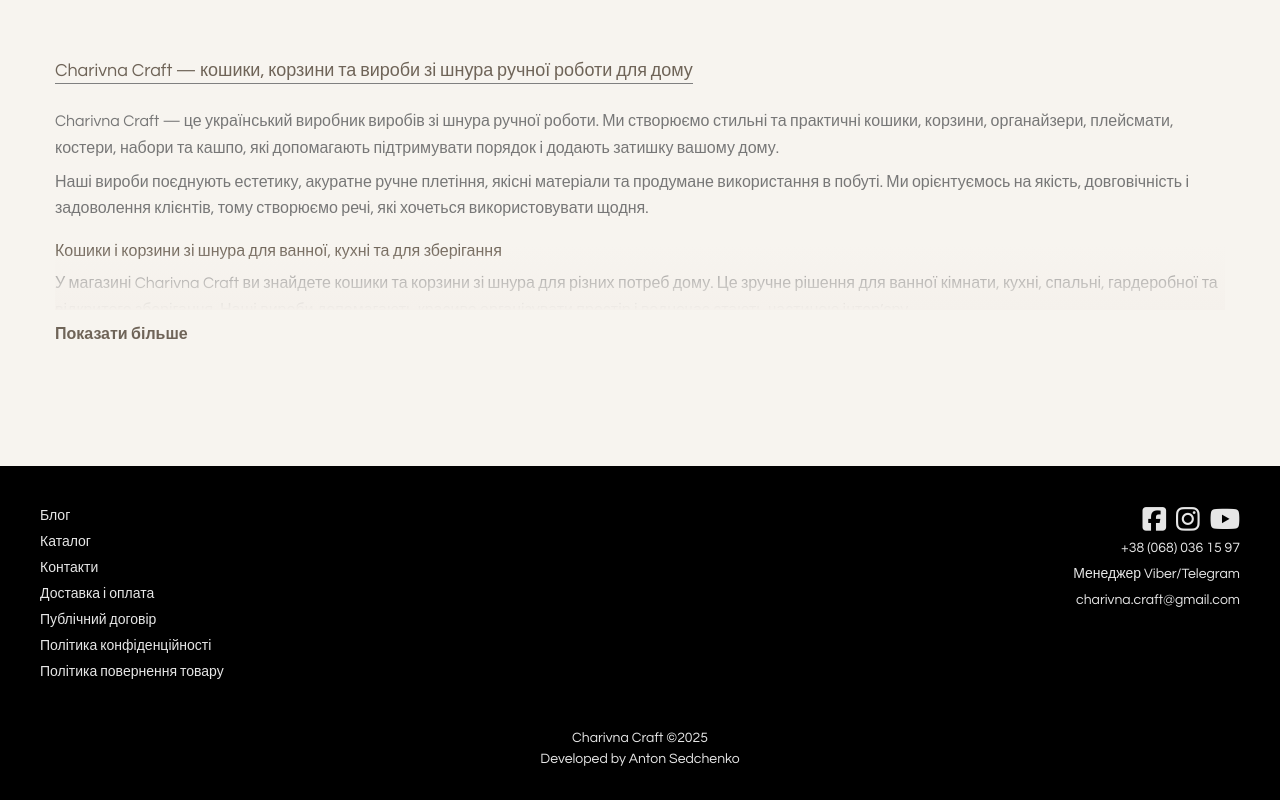
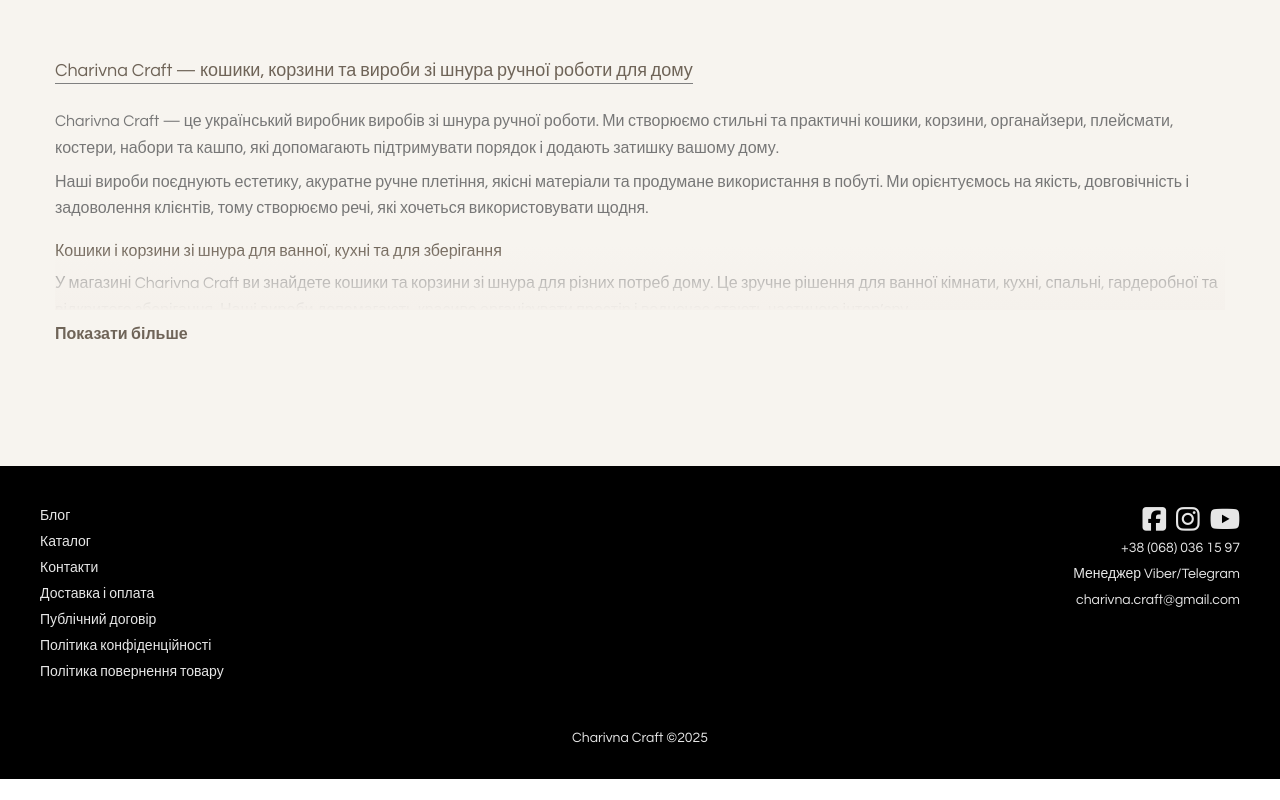
Before and after one commit to anton-sedchenko/online-store-project, a React (Vite) app in the folder client/: page / in a window 1280 px wide. Shown: the part 873-1673 px from the top of the page. After the commit the page ends 1652 px from the top, so only its background shows below. Built offline with nearby package versions, Linux system fonts and the light colour scheme; no server answers.

Commit message:
name in footer deleted

```diff
--- a/client/src/components/Footer.jsx
+++ b/client/src/components/Footer.jsx
@@ -85,7 +85,6 @@ const Footer = () => {
                 <div className="footer__copyrights-container">
                     <div className="footer__column-copyrights">
                         <p>Charivna Craft &copy;2025</p>
-                        <p>Developed by Anton Sedchenko</p>
                     </div>
                 </div>
             </div>
```
